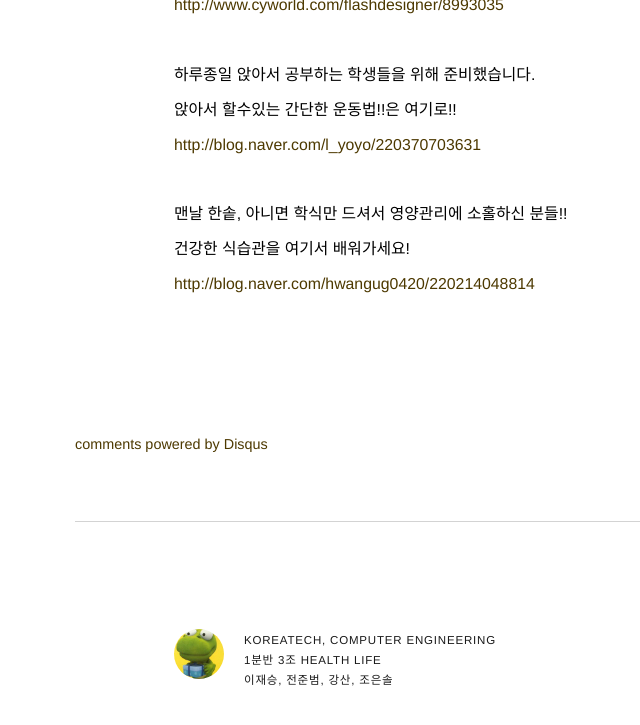
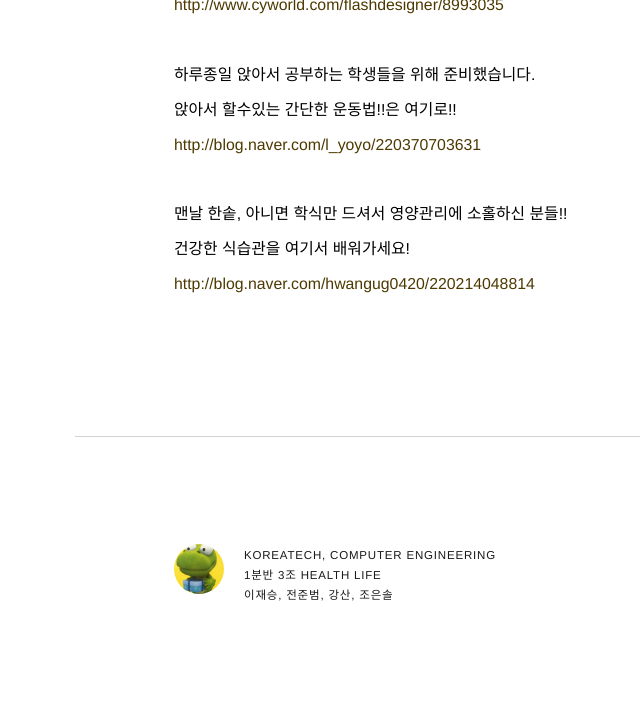
Before and after one commit to kuthealth/kuthealth.github.com, a Jekyll site: the page index.html, which Jekyll copies as it is, in a window 1280 px wide and 900 px high, scrolled down 1553 px. Shown: the top 725 px of the window, without its empty margins (70-710 px from the left). Built offline with Jekyll 4.4.1, drawn with Linux system fonts in a browser that asks for light colours; comment, search, counter and statistics services are not loaded; after the commit the page ends 2240 px from its top, so only the background shows below that.

Commit message:
Update index.html

```diff
--- a/index.html
+++ b/index.html
@@ -99,23 +99,21 @@
         </section>
         <!-- facebook END  -->
 
-        <!-- DISQUS Area START  -->
-        <div id="disqus_thread"></div>
-        <script type="text/javascript">
-            /* * * CONFIGURATION VARIABLES: EDIT BEFORE PASTING INTO YOUR WEBPAGE * * */
-            var disqus_shortname = 'kuthealth'; // required: replace example with your forum shortname
+    <body>
+    <div id="disqus_thread"></div>
+    <script type="text/javascript">
+    /* * * CONFIGURATION VARIABLES * * */
+    var disqus_shortname = 'kuthealth';
 
-            /* * * DON'T EDIT BELOW THIS LINE * * */
-            (function() {
-                var dsq = document.createElement('script'); dsq.type = 'text/javascript'; dsq.async = true;
-                dsq.src = '//' + disqus_shortname + '.disqus.com/embed.js';
-                (document.getElementsByTagName('head')[0] || document.getElementsByTagName('body')[0]).appendChild(dsq);
-            })();
-        </script>
-        <noscript>Please enable JavaScript to view the <a href="http://disqus.com/?ref_noscript">comments powered by Disqus.</a></noscript>
-        <a href="http://disqus.com" class="dsq-brlink">comments powered by <span class="logo-disqus">Disqus</span></a>
-        <!-- DISQUS Area END -->
-
+    /* * * DON'T EDIT BELOW THIS LINE * * */
+    (function() {
+        var dsq = document.createElement('script'); dsq.type = 'text/javascript'; dsq.async = true;
+        dsq.src = '//' + disqus_shortname + '.disqus.com/embed.js';
+        (document.getElementsByTagName('head')[0] || document.getElementsByTagName('body')[0]).appendChild(dsq);
+    })();
+    </script>
+<noscript>Please enable JavaScript to view the <a href="https://disqus.com/?ref_noscript" rel="nofollow">comments powered by Disqus.</a></noscript>
+  </body>
 
         <footer>
             <section>
@@ -129,22 +127,7 @@
         </footer>
       <!-- div id="mamul"> </div -->
     </div>
-
-<body>
-<div id="disqus_thread"></div>
-<script type="text/javascript">
-    /* * * CONFIGURATION VARIABLES * * */
-    var disqus_shortname = 'kuthealth';
-
-    /* * * DON'T EDIT BELOW THIS LINE * * */
-    (function() {
-        var dsq = document.createElement('script'); dsq.type = 'text/javascript'; dsq.async = true;
-        dsq.src = '//' + disqus_shortname + '.disqus.com/embed.js';
-        (document.getElementsByTagName('head')[0] || document.getElementsByTagName('body')[0]).appendChild(dsq);
-    })();
-</script>
-<noscript>Please enable JavaScript to view the <a href="https://disqus.com/?ref_noscript" rel="nofollow">comments powered by Disqus.</a></noscript>
+    </body>
 
 
-  </body>
 </html>
```
